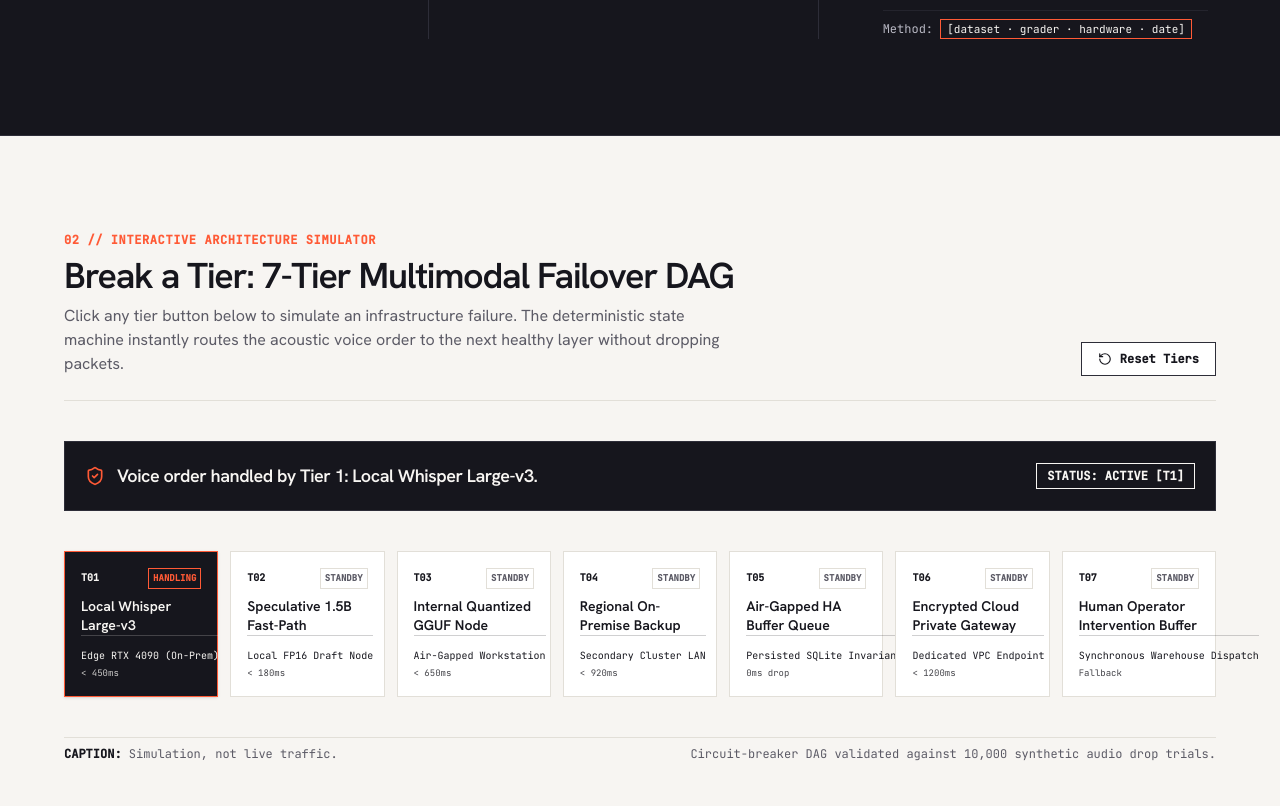
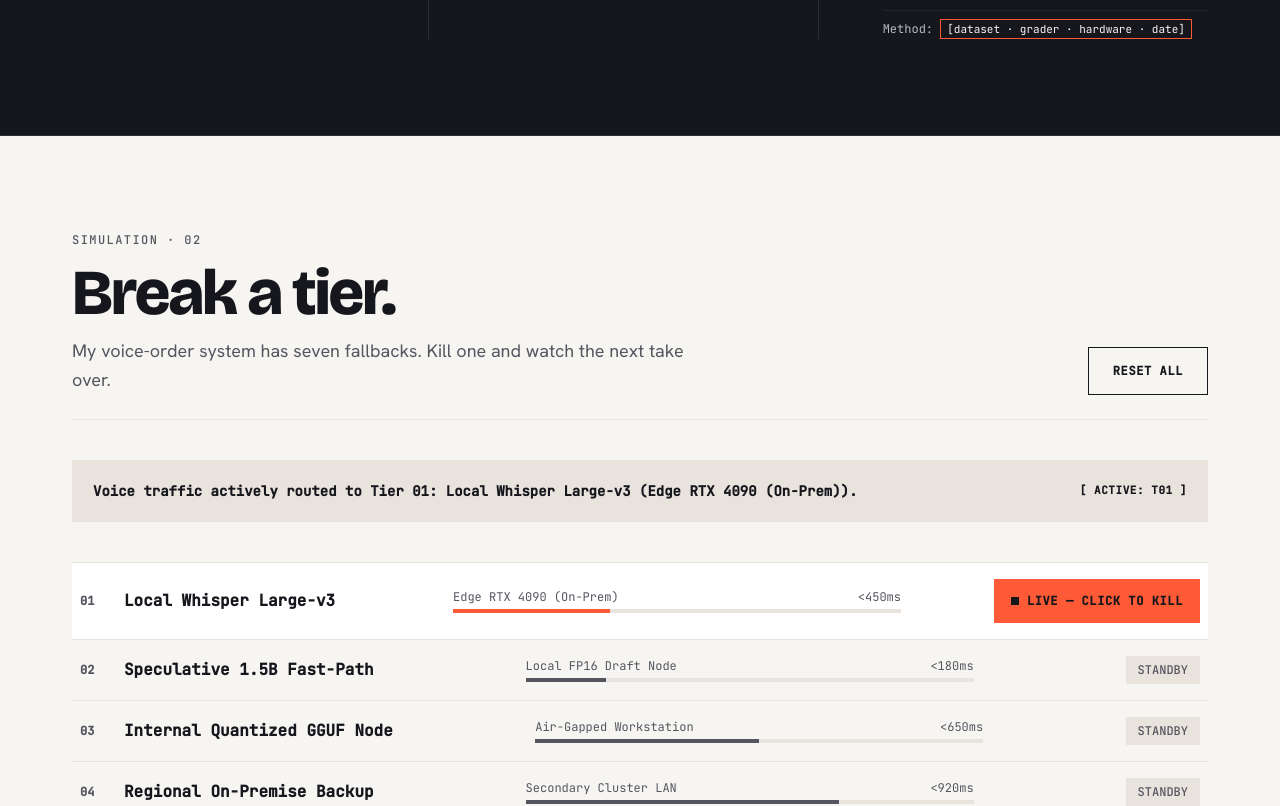
Before and after one commit to harshthanki-codes/Portfolio_Website, a Next.js app: page / in a window 1280 px wide. Shown: the part 1240-2046 px from the top of the page. Built offline with nearby package versions, Linux system fonts and the light colour scheme.

Commit message:
feat(demo): implement interactive 7-tier circuit-breaker demo with keyboard controls

```diff
--- a/src/components/home/BreakATierDemo.tsx
+++ b/src/components/home/BreakATierDemo.tsx
@@ -1,167 +1,193 @@
 'use client';
 
 import React, { useState } from 'react';
-import { RotateCcw, AlertTriangle, ShieldCheck, CheckCircle2 } from 'lucide-react';
+import { Container } from '@/components/ui/Container';
+import { Section } from '@/components/ui/Section';
+import { Label } from '@/components/ui/Label';
+import { Button } from '@/components/ui/Button';
 
-interface TierDefinition {
+interface Tier {
   id: number;
   name: string;
   hardware: string;
-  latencyTarget: string;
+  latency: string;
+  latencyPercent: number; // 0-100 for latency bar
 }
 
-const TIERS: TierDefinition[] = [
-  { id: 1, name: 'Local Whisper Large-v3', hardware: 'Edge RTX 4090 (On-Prem)', latencyTarget: '< 450ms' },
-  { id: 2, name: 'Speculative 1.5B Fast-Path', hardware: 'Local FP16 Draft Node', latencyTarget: '< 180ms' },
-  { id: 3, name: 'Internal Quantized GGUF Node', hardware: 'Air-Gapped Workstation', latencyTarget: '< 650ms' },
-  { id: 4, name: 'Regional On-Premise Backup', hardware: 'Secondary Cluster LAN', latencyTarget: '< 920ms' },
-  { id: 5, name: 'Air-Gapped HA Buffer Queue', hardware: 'Persisted SQLite Invariant', latencyTarget: '0ms drop' },
-  { id: 6, name: 'Encrypted Cloud Private Gateway', hardware: 'Dedicated VPC Endpoint', latencyTarget: '< 1200ms' },
-  { id: 7, name: 'Human Operator Intervention Buffer', hardware: 'Synchronous Warehouse Dispatch', latencyTarget: 'Fallback' },
+const TIERS: Tier[] = [
+  { id: 1, name: 'Local Whisper Large-v3', hardware: 'Edge RTX 4090 (On-Prem)', latency: '<450ms', latencyPercent: 35 },
+  { id: 2, name: 'Speculative 1.5B Fast-Path', hardware: 'Local FP16 Draft Node', latency: '<180ms', latencyPercent: 18 },
+  { id: 3, name: 'Internal Quantized GGUF Node', hardware: 'Air-Gapped Workstation', latency: '<650ms', latencyPercent: 50 },
+  { id: 4, name: 'Regional On-Premise Backup', hardware: 'Secondary Cluster LAN', latency: '<920ms', latencyPercent: 70 },
+  { id: 5, name: 'Air-Gapped HA Buffer Queue', hardware: 'Persisted SQLite Invariant', latency: '0ms drop', latencyPercent: 10 },
+  { id: 6, name: 'Encrypted Cloud Private Gateway', hardware: 'Dedicated VPC Endpoint', latency: '<1200ms', latencyPercent: 90 },
+  { id: 7, name: 'Human Operator Intervention Buffer', hardware: 'Synchronous Warehouse Dispatch', latency: 'Fallback', latencyPercent: 100 },
 ];
 
 export const BreakATierDemo: React.FC = () => {
-  // Array tracking whether tier is down (true = down, false = healthy)
-  const [downTiers, setDownTiers] = useState<boolean[]>([false, false, false, false, false, false, false]);
+  // Array tracking whether tier is down (true = killed, false = alive)
+  const [killedTiers, setKilledTiers] = useState<boolean[]>([
+    false, false, false, false, false, false, false
+  ]);
 
-  const toggleTier = (index: number) => {
-    setDownTiers((prev) => {
+  const liveIndex = killedTiers.findIndex((k) => !k);
+  const allKilled = liveIndex === -1;
+
+  const killCurrentLive = () => {
+    if (liveIndex === -1) return;
+    setKilledTiers((prev) => {
       const next = [...prev];
-      next[index] = !next[index];
+      next[liveIndex] = true;
       return next;
     });
   };
 
-  const resetAll = () => {
-    setDownTiers([false, false, false, false, false, false, false]);
+  const resetTiers = () => {
+    setKilledTiers([false, false, false, false, false, false, false]);
   };
 
-  // Find first tier that is not marked down
-  const activeTierIndex = downTiers.findIndex((isDown) => !isDown);
-  const allDown = activeTierIndex === -1;
-
   return (
-    <section
-      id="break-a-tier"
-      className="py-16 sm:py-24 border-b border-[#E2DFD8] bg-[#F7F5F2] text-[#16161D] bg-warm-grid"
-      aria-label="Failover DAG Simulation Demo"
+    <Section
+      tone="paper"
+      className="py-16 sm:py-24 border-b border-[#E8E3DC] bg-[#F7F5F2]"
+      aria-label="Failover DAG Simulation"
     >
-      <div className="max-w-[1200px] mx-auto px-4 sm:px-6 space-y-10">
-        {/* Header & Controls */}
-        <div className="flex flex-col md:flex-row md:items-end justify-between gap-6 pb-6 border-b border-[#E2DFD8]">
-          <div className="space-y-2">
-            <div className="flex items-center gap-2 font-mono text-xs font-bold text-[#FF5A36] uppercase tracking-wider">
-              <span>02 // INTERACTIVE ARCHITECTURE SIMULATOR</span>
+      <Container className="space-y-10">
+        {/* Header Block */}
+        <div className="flex flex-col md:flex-row md:items-end justify-between gap-6 pb-6 border-b border-[#E8E3DC]">
+          <div className="space-y-3 max-w-2xl">
+            <div className="flex items-center gap-2">
+              <Label tone="muted">Simulation · 02</Label>
             </div>
-            <h2 className="font-headline font-extrabold text-3xl sm:text-4xl text-[#16161D] tracking-[-0.035em]">
-              Break a Tier: 7-Tier Multimodal Failover DAG
+            <h2 className="type-h2 text-[#16161D]">
+              Break a tier.
             </h2>
-            <p className="font-body text-sm sm:text-base text-[#5C5B66] max-w-2xl">
-              Click any tier button below to simulate an infrastructure failure. The deterministic state machine instantly routes the acoustic voice order to the next healthy layer without dropping packets.
+            <p className="type-body text-[#55555F]">
+              My voice-order system has seven fallbacks. Kill one and watch the next take over.
             </p>
           </div>
 
-          <div className="flex items-center gap-3 shrink-0">
-            <button
-              onClick={resetAll}
-              className="inline-flex items-center gap-2 px-4 py-2 border border-[#2D2D38] bg-white text-[#16161D] font-mono text-xs font-bold hover:bg-[#16161D] hover:text-[#F7F5F2] transition-colors"
+          <div className="shrink-0 flex items-center gap-3">
+            <Button
+              variant="outline"
+              onClick={resetTiers}
+              className="text-xs uppercase font-mono tracking-wider min-h-[48px] px-5 text-[#16161D] border-[#16161D]"
             >
-              <RotateCcw className="w-3.5 h-3.5" />
-              <span>Reset Tiers</span>
-            </button>
+              Reset All
+            </Button>
           </div>
         </div>
 
-        {/* Live Status Banner */}
+        {/* Live Accessibility Status Banner */}
         <div
+          aria-live="polite"
           className={`p-5 border transition-all ${
-            allDown
-              ? 'bg-[#FF5A36] border-[#16161D] text-white'
-              : 'bg-[#16161D] border border-[#2D2D38] text-[#F7F5F2]'
+            allKilled
+              ? 'bg-[#16161D] text-[#F7F5F2] border-[#16161D]'
+              : 'bg-[#E8E3DC] text-[#16161D] border-[#E8E3DC]'
           }`}
         >
-          <div className="flex items-start sm:items-center justify-between gap-4 flex-col sm:flex-row">
-            <div className="flex items-center gap-3">
-              {allDown ? (
-                <AlertTriangle className="w-5 h-5 text-white shrink-0" />
-              ) : (
-                <ShieldCheck className="w-5 h-5 text-[#FF5A36] shrink-0" />
-              )}
-              <div className="font-headline font-bold text-base sm:text-lg tracking-tight">
-                {allDown
-                  ? 'All seven tiers are down. The order waits for a person. Nothing is dropped.'
-                  : `Voice order handled by Tier ${activeTierIndex + 1}: ${TIERS[activeTierIndex].name}.`}
-              </div>
-            </div>
-
-            <div className="font-mono text-xs font-semibold px-2.5 py-1 border border-current shrink-0">
-              {allDown ? 'HUMAN QUEUE HOLD' : `STATUS: ACTIVE [T${activeTierIndex + 1}]`}
-            </div>
+          <div className="flex items-center justify-between gap-4 font-mono text-xs sm:text-sm">
+            <span className="font-bold">
+              {allKilled
+                ? 'Nothing left. This is why there are seven.'
+                : `Voice traffic actively routed to Tier 0${liveIndex + 1}: ${TIERS[liveIndex].name} (${TIERS[liveIndex].hardware}).`}
+            </span>
+            <span className="shrink-0 font-bold uppercase tracking-wider text-[11px]">
+              {allKilled ? '[ ALL FAILED ]' : `[ ACTIVE: T0${liveIndex + 1} ]`}
+            </span>
           </div>
         </div>
 
-        {/* 7 Tier Interactive Buttons */}
-        <div className="grid grid-cols-1 sm:grid-cols-2 lg:grid-cols-7 gap-3">
+        {/* Seven Rows by Priority */}
+        <div className="divide-y divide-[#E8E3DC] border-y border-[#E8E3DC]">
           {TIERS.map((tier, idx) => {
-            const isDown = downTiers[idx];
-            const isHandling = idx === activeTierIndex;
+            const isKilled = killedTiers[idx];
+            const isLive = idx === liveIndex;
 
             return (
-              <button
+              <div
                 key={tier.id}
-                onClick={() => toggleTier(idx)}
-                aria-pressed={isDown}
-                aria-label={`Toggle Tier ${tier.id}: ${tier.name}`}
-                className={`p-4 text-left border flex flex-col justify-between min-h-[140px] transition-all relative ${
-                  isDown
-                    ? 'border-dashed border-[#5C5B66]/40 bg-[#E2DFD8]/40 text-[#5C5B66]/60'
-                    : isHandling
-                    ? 'border-[#FF5A36] bg-[#16161D] text-[#F7F5F2] shadow-sm'
-                    : 'border-[#E2DFD8] bg-white text-[#16161D] hover:border-[#16161D]'
+                className={`py-4 transition-all duration-300 ${
+                  isKilled
+                    ? 'bg-[#16161D]/5 opacity-60'
+                    : isLive
+                    ? 'bg-white'
+                    : 'bg-transparent'
                 }`}
               >
-                <div className="space-y-1">
-                  <div className="flex items-center justify-between font-mono text-[10px] uppercase font-bold">
-                    <span>T0{tier.id}</span>
+                <div className="flex flex-col sm:flex-row sm:items-center justify-between gap-3 px-2">
+                  {/* Left: Priority + Tier Name */}
+                  <div className="flex items-center gap-3 min-w-[280px]">
+                    <span className="font-mono text-xs font-bold text-[#55555F] w-8">
+                      0{tier.id}
+                    </span>
                     <span
-                      className={`px-1 py-0.5 border text-[9px] ${
-                        isDown
-                          ? 'border-current opacity-60'
-                          : isHandling
-                          ? 'border-[#FF5A36] text-[#FF5A36]'
-                          : 'border-[#E2DFD8] text-[#5C5B66]'
+                      className={`font-mono text-sm sm:text-base font-bold ${
+                        isKilled
+                          ? 'line-through text-[#55555F]'
+                          : isLive
+                          ? 'text-[#16161D]'
+                          : 'text-[#16161D]'
                       }`}
                     >
-                      {isDown ? 'DOWN' : isHandling ? 'HANDLING' : 'STANDBY'}
+                      {tier.name}
                     </span>
                   </div>
 
-                  <div
-                    className={`font-headline font-bold text-sm leading-snug pt-1 ${
-                      isDown ? 'line-through' : ''
-                    }`}
-                  >
-                    {tier.name}
+                  {/* Middle: Hardware & Thin Latency Bar */}
+                  <div className="flex-1 max-w-md mx-0 sm:mx-6 space-y-1">
+                    <div className="flex items-center justify-between text-xs font-mono text-[#55555F]">
+                      <span className="truncate">{tier.hardware}</span>
+                      <span>{tier.latency}</span>
+                    </div>
+                    {/* Thin Latency Bar */}
+                    <div className="w-full h-1 bg-[#E8E3DC] overflow-hidden">
+                      <div
+                        className={`h-full transition-all duration-400 ${
+                          isKilled
+                            ? 'bg-[#55555F]/40'
+                            : isLive
+                            ? 'bg-[#FF5A36]'
+                            : 'bg-[#55555F]'
+                        }`}
+                        style={{ width: `${tier.latencyPercent}%` }}
+                      />
+                    </div>
+                  </div>
+
+                  {/* Right: Status Pill or Interactive Button */}
+                  <div className="shrink-0 flex items-center justify-end">
+                    {isLive ? (
+                      <button
+                        type="button"
+                        onClick={killCurrentLive}
+                        aria-label={`Kill Tier ${tier.id}: ${tier.name}`}
+                        className="inline-flex items-center gap-2 px-4 py-2 bg-[#FF5A36] text-[#16161D] font-mono text-xs font-extrabold uppercase tracking-wider cursor-pointer border border-[#FF5A36] hover:bg-[#e64e2c] active:bg-[#cc4222] min-h-[44px]"
+                      >
+                        <span className="w-2 h-2 bg-[#16161D]" aria-hidden="true" />
+                        <span>LIVE — CLICK TO KILL</span>
+                      </button>
+                    ) : isKilled ? (
+                      <span className="inline-flex items-center px-3 py-1.5 bg-[#16161D] text-[#F7F5F2] font-mono text-xs font-bold line-through">
+                        KILLED
+                      </span>
+                    ) : (
+                      <span className="inline-flex items-center px-3 py-1.5 bg-[#E8E3DC] text-[#55555F] font-mono text-xs font-medium">
+                        STANDBY
+                      </span>
+                    )}
                   </div>
                 </div>
-
-                <div className="pt-3 border-t border-current/20 font-mono text-[10px] space-y-0.5">
-                  <div className="truncate">{tier.hardware}</div>
-                  <div className="text-[9px] opacity-80">{tier.latencyTarget}</div>
-                </div>
-              </button>
+              </div>
             );
           })}
         </div>
 
-        {/* Technical Caption */}
-        <div className="flex flex-col sm:flex-row items-start sm:items-center justify-between gap-3 font-mono text-xs text-[#5C5B66] pt-2 border-t border-[#E2DFD8]">
-          <div>
-            <span className="font-bold text-[#16161D]">CAPTION:</span> Simulation, not live traffic.
-          </div>
-          <div>Circuit-breaker DAG validated against 10,000 synthetic audio drop trials.</div>
+        <div className="text-xs font-mono text-[#55555F] pt-2">
+          Simulation of 7-tier circuit-breaker state machine. Click the live tier to simulate runtime network, hardware, or model failure.
         </div>
-      </div>
-    </section>
+      </Container>
+    </Section>
   );
 };
```
